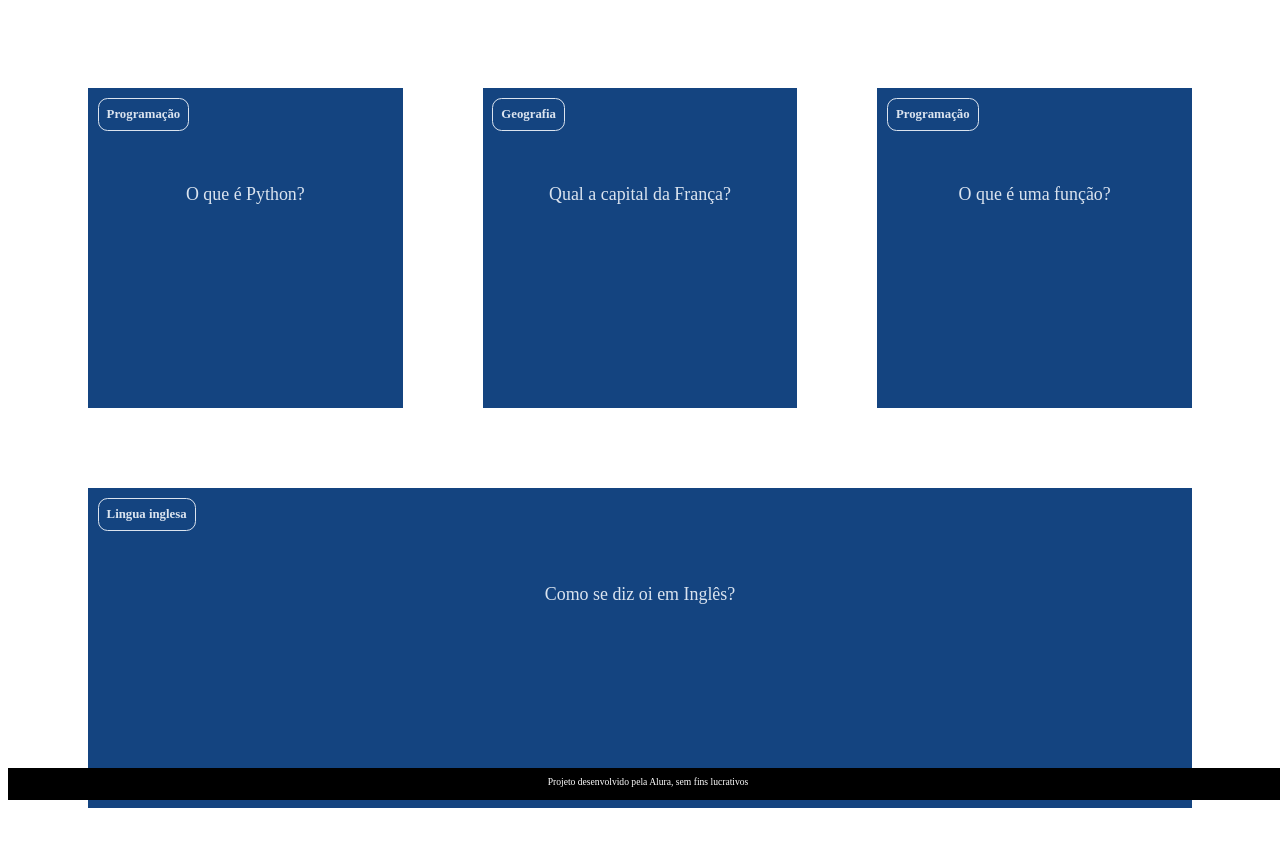
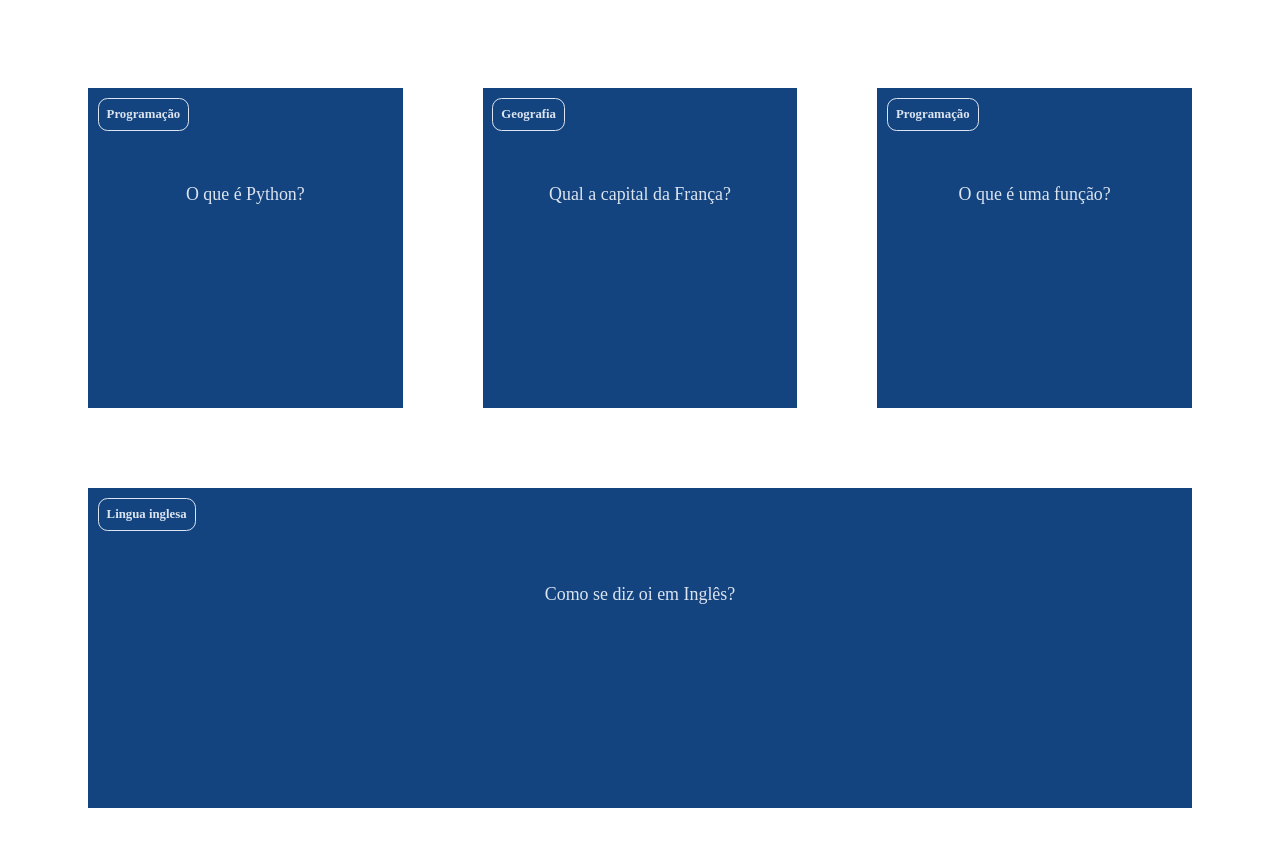
Before and after one commit to adriane08/flascard, a plain HTML site: page index.html in a window 1280 px wide. Drawn offline with Linux system fonts and the light colour scheme.

Commit message:
............

```diff
--- a/index.html
+++ b/index.html
@@ -22,9 +22,7 @@
             </article> -->
         </section>
     </main>
-    <footer>
-        <p>Projeto desenvolvido pela Alura, sem fins lucrativos</p>
-    </footer>
+
     <script src="app.js"></script>
     <script src="perguntas.js"></script>
 </body>
--- a/style.css
+++ b/style.css
@@ -81,20 +81,8 @@ body {
     border: 4px solid var(--card-back-color);
 }
 
-footer {
-    background-color: black;
-    color: white;
-    position: fixed;
-    bottom: 0;
-    width: 100%;
-    height: 2rem;
-}
 
-footer p {
-    text-align: center;
-    font-size: 0.6rem;
-    margin-top: 0.5rem;
-}
+
 
 @media (max-width: 560px) {
 
```
